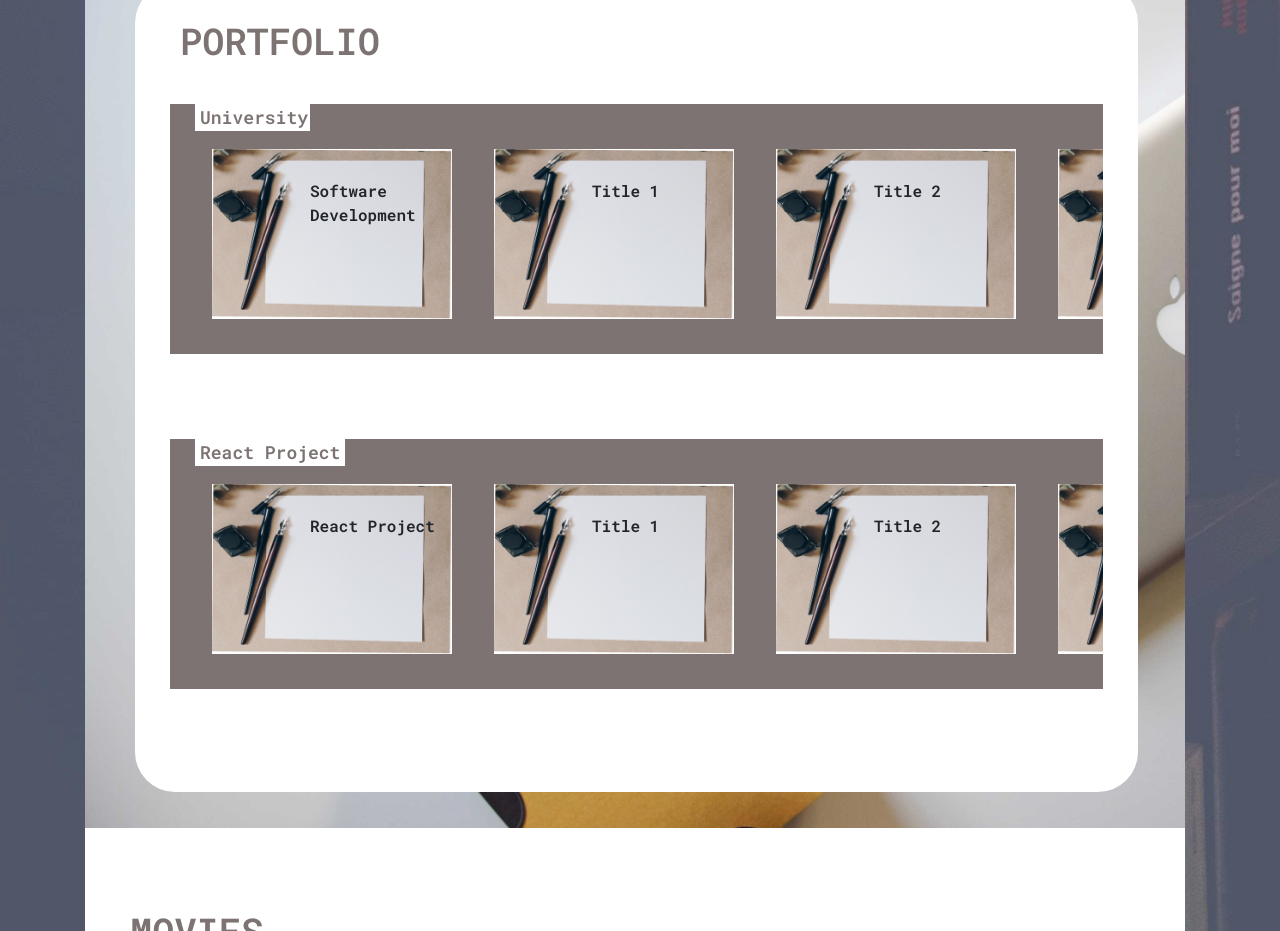
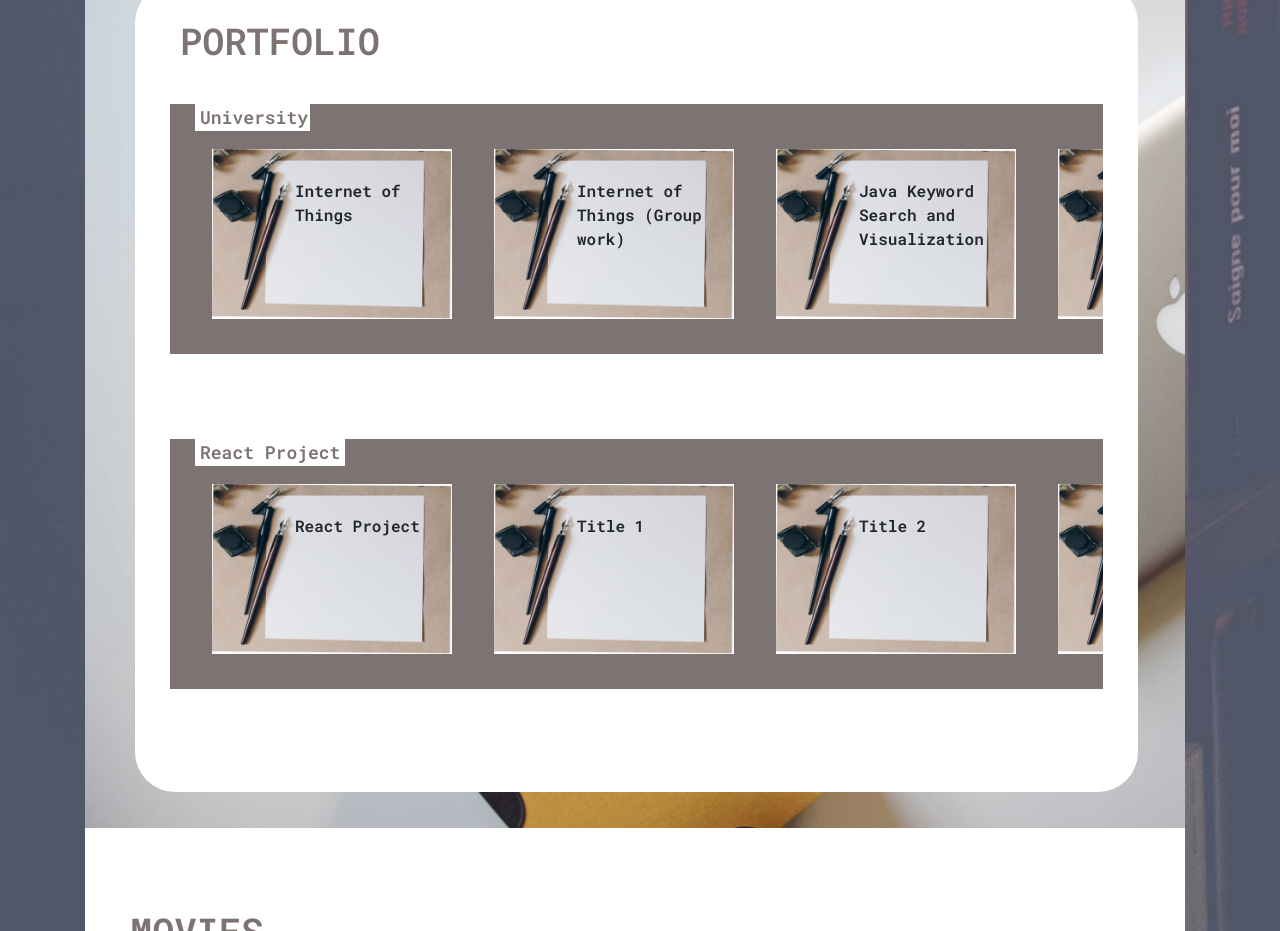
Before and after one commit to Bdhawa123/website, a React (Create React App) app in the folder frontend/: page / in a window 1280 px wide. Shown: the part 3500-4431 px from the top of the page. Built offline with nearby package versions, Linux system fonts and the light colour scheme; no server answers; what cloudinary-react would draw is missing.

Commit message:
updated project component and added carousel

```diff
--- a/frontend/src/Components/Pages/FifthPage.js
+++ b/frontend/src/Components/Pages/FifthPage.js
@@ -3,51 +3,52 @@ import folder from "./../../images/folder.jpg";
 import "./../../styles/FifthPage.css";
 import FifthPageExpanded from "./FifthPageExpanded";
 import { CSSTransition } from "react-transition-group";
+import projectFile from "../jsonFiles/home/projects/projectFile";
 
-const University_Project = [
-  {
-    Title: "Software Development",
-    shortDescription: "shortDescription",
-    Description: "Description",
-    link: "Link",
-  },
-  {
-    Title: "Title 1",
-    shortDescription: "shortDescription",
-    Description: "Description",
-    link: "Link",
-  },
-  {
-    Title: "Title 2",
-    shortDescription: "shortDescription",
-    Description: "Description",
-    link: "Link",
-  },
-  {
-    Title: "Title 3",
-    shortDescription: "shortDescription",
-    Description: "Description",
-    link: "Link",
-  },
-  {
-    Title: "Title 4",
-    shortDescription: "shortDescription",
-    Description: "Description",
-    link: "Link",
-  },
-  {
-    Title: "Title 5",
-    shortDescription: "shortDescription",
-    Description: "Description",
-    link: "Link",
-  },
-  {
-    Title: "Title 6",
-    shortDescription: "shortDescription",
-    Description: "Description",
-    link: "Link",
-  },
-];
+// const University_Project = [
+//   {
+//     Title: "Software Development",
+//     shortDescription: "shortDescription",
+//     Description: "Description",
+//     link: "Link",
+//   },
+//   {
+//     Title: "Title 1",
+//     shortDescription: "shortDescription",
+//     Description: "Description",
+//     link: "Link",
+//   },
+//   {
+//     Title: "Title 2",
+//     shortDescription: "shortDescription",
+//     Description: "Description",
+//     link: "Link",
+//   },
+//   {
+//     Title: "Title 3",
+//     shortDescription: "shortDescription",
+//     Description: "Description",
+//     link: "Link",
+//   },
+//   {
+//     Title: "Title 4",
+//     shortDescription: "shortDescription",
+//     Description: "Description",
+//     link: "Link",
+//   },
+//   {
+//     Title: "Title 5",
+//     shortDescription: "shortDescription",
+//     Description: "Description",
+//     link: "Link",
+//   },
+//   {
+//     Title: "Title 6",
+//     shortDescription: "shortDescription",
+//     Description: "Description",
+//     link: "Link",
+//   },
+// ];
 
 const React_Projects = [
   {
@@ -94,9 +95,6 @@ const React_Projects = [
   },
 ];
 const FifthPage = () => {
-  // University_Projects = {};
-  // React_Projects = {};
-
   const [toggle, setToggle] = useState(false);
   const [selectedProject, setSelect] = useState("");
 
@@ -109,7 +107,7 @@ const FifthPage = () => {
           <div className="uniTextDes">University</div>
           <div className="wrapper">
             <div className="horizontal_scroll">
-              {University_Project.map((Project) => {
+              {projectFile.map((Project) => {
                 return (
                   <div
                     onClick={() => {
@@ -130,10 +128,9 @@ const FifthPage = () => {
           <div className="reactProjectDesc">React Project</div>
           <div className="horizontal_scroll">
             {React_Projects.map((Project) => {
-              console.log(Project);
               return (
                 <div
-                  onClick={()=>{
+                  onClick={() => {
                     setToggle(!toggle);
                     setSelect(Project);
                   }}
--- a/frontend/src/Components/Pages/FifthPageExpanded.js
+++ b/frontend/src/Components/Pages/FifthPageExpanded.js
@@ -1,7 +1,22 @@
-import React from "react";
+import React, { useState } from "react";
 import "../../styles/FifthPageExpanded.css";
 import temp from "../../images/tmPlaceholder.jpg";
 import cross from "../../images/cancel_white.svg";
+import { Carousel } from "react-bootstrap";
+
+const Slides = ({ images }) => {
+  return (
+    <Carousel variant="dark">
+      {images.map((image) => {
+        return (
+          <Carousel.Item>
+            <img src={image} />
+          </Carousel.Item>
+        );
+      })}
+    </Carousel>
+  );
+};
 
 const FifthPageExpanded = ({ selectedProject, toggle }) => {
   return (
@@ -15,10 +30,19 @@ const FifthPageExpanded = ({ selectedProject, toggle }) => {
         <img src={cross} style={{ width: "30px" }} />
       </div>
       <div className="imageHolder">
-        <img src={temp} />
+        {selectedProject.imgLink != null ? (
+          <Slides images={selectedProject.imgLink} />
+        ) : null}
       </div>
       <div className="textHolder">
-        <div className="projectName">{selectedProject.Title}</div>
+        <div
+          className="projectName"
+          onClick={() => {
+            window.open(selectedProject.gitRepo);
+          }}
+        >
+          {selectedProject.Title}
+        </div>
         <div className="shortDescription">
           {selectedProject.shortDescription}
         </div>
--- a/frontend/src/Components/jsonFiles/home/projects/projectFile.js
+++ b/frontend/src/Components/jsonFiles/home/projects/projectFile.js
@@ -1,22 +1,21 @@
-const Data = [
+const projectFile = [
   {
-    id: 184210862,
-    title: "Internet of Things",
-    src: [
+    Title: "Internet of Things",
+    imgLink: [
       "https://res.cloudinary.com/classic-euphemist/image/upload/v1593582598/project/IOT/1.jpg",
       "https://res.cloudinary.com/classic-euphemist/image/upload/v1593582595/project/IOT/2.jpg",
       "https://res.cloudinary.com/classic-euphemist/image/upload/v1593582574/project/IOT/3.jpg",
       "https://res.cloudinary.com/classic-euphemist/image/upload/v1593582574/project/IOT/4.jpg",
     ],
     shortDescription: "A personal project for coursework on Internet of Things",
-    projectDesc:
+    Description:
       "Used Arduino and a raspberry pi to create a light bulb that glows on and off in response to proximity sensor, the device has applications in home security ",
     languages: "C, python",
+    gitRepo: "https://github.com/Bdhawa123/IoT",
   },
   {
-    id: 189182699,
-    title: "Internet of Things (Group work)",
-    src: [
+    Title: "Internet of Things (Group work)",
+    imgLink: [
       "https://res.cloudinary.com/classic-euphemist/image/upload/v1593582778/project/IOT_G/1.png",
       "https://res.cloudinary.com/classic-euphemist/image/upload/v1593582607/project/IOT_G/2.png",
       "https://res.cloudinary.com/classic-euphemist/image/upload/v1593582588/project/IOT_G/3.png",
@@ -25,27 +24,14 @@ const Data = [
       "https://res.cloudinary.com/classic-euphemist/image/upload/v1593582583/project/IOT_G/6.png",
     ],
     shortDescription: "A Group project for coursework on Internet of Things",
-    projectDesc:
+    Description:
       "Used Arduino and a raspberry pi to create a game where sounds were used to create random notes and guesses were made by user through remote to note the user success and failure and shown on a website hosted on raspberry pi 3",
     languages: "C, python",
+    gitRepo: "https://github.com/Bdhawa123/IOT_G",
   },
   {
-    id: 206076459,
-    title: "Java Keyword Assignment",
-    src: [
-      "https://res.cloudinary.com/classic-euphemist/image/upload/v1593582583/project/Java_Keyword/1.png",
-      "https://res.cloudinary.com/classic-euphemist/image/upload/v1593582582/project/Java_Keyword/2.png",
-      "https://res.cloudinary.com/classic-euphemist/image/upload/v1593582582/project/Java_Keyword/3.png",
-    ],
-    shortDescription: "Keyword Search using Input output buffered stream",
-    projectDesc:
-      "Created a bash file where user could input keyword to extract paragraph and lines which included keywords. The length of the extraction could be defined by user in the input",
-    languages: "Java, Java IO",
-  },
-  {
-    id: 213589674,
-    title: "Java Keyword Search and Visualization",
-    src: [
+    Title: "Java Keyword Search and Visualization",
+    imgLink: [
       "https://res.cloudinary.com/classic-euphemist/image/upload/v1593582782/project/Java_Keyword_Search/1.png",
       "https://res.cloudinary.com/classic-euphemist/image/upload/v1593582779/project/Java_Keyword_Search/2.png",
       "https://res.cloudinary.com/classic-euphemist/image/upload/v1593582586/project/Java_Keyword_Search/3.png",
@@ -55,64 +41,32 @@ const Data = [
     ],
     shortDescription:
       "A GUI equipped Java Keyword for searching and visualizing data",
-    projectDesc:
+    Description:
       "Advancement from Java Keyword assignment, this project uses mvc framework and java fx for visualizing top keyword in the selected document, the user provides keyword and top co-occuring keywords are listed",
     languages: "Java, Java FX, mvc architecture",
+    gitRepo: "https://github.com/Bdhawa123/Java_KeyWord_Search",
   },
   {
-    id: 193052482,
-    title: "React Project",
-    src: [
-      "https://res.cloudinary.com/classic-euphemist/image/upload/v1593582785/project/react-2/1.png",
-      "https://res.cloudinary.com/classic-euphemist/image/upload/v1593582785/project/react-2/1.png",
-      "https://res.cloudinary.com/classic-euphemist/image/upload/v1593582588/project/react-2/3.png",
-      "https://res.cloudinary.com/classic-euphemist/image/upload/v1593582587/project/react-2/4.png",
-      "https://res.cloudinary.com/classic-euphemist/image/upload/v1593582587/project/react-2/5.png",
-    ],
-    shortDescription: "A project done from coursework in coursera.org",
-    projectDesc:
-      "Created a website for a restaurant utilising react and redux framework",
-    languages: "React, JavaScript, HTML5",
-  },
-  {
-    id: 174096793,
-    title: "Final Year Project",
-    src: [
+    Title: "Final Year Project",
+    imgLink: [
       "https://res.cloudinary.com/classic-euphemist/image/upload/v1593582789/project/SEPAB-34/1.jpg",
       "https://res.cloudinary.com/classic-euphemist/image/upload/v1593582590/project/SEPAB-34/2.jpg",
     ],
     shortDescription: "Final year Project at Swinburne",
-    projectDesc:
+    Description:
       "created a web application utilising leaflet maps, javascript and PHP for clients to upload data to Nectar cloud and visualized in maps",
     languages: "PHP, JavaScript, Nectar Cloud",
+    gitRepo: "https://github.com/Bdhawa123/SEPAB-34",
   },
   {
-    id: 252630624,
-    title: "Quaranteams",
-    src: null,
-    shortDescription: "Hackathon Project",
-    projectDesc:
-      "A prototype application created for hack the crisis 2020 Australia",
-    languages: null,
-  },
-  {
-    id: 258786973,
-    title: "FishTail",
-    src: null,
+    Title: "FishTail",
+    imgLink: null,
     shortDescription: "Inventory management application",
-    projectDesc:
+    Description:
       "Database management system using simplified UI for managing Sales and Inventory",
     languages: "React,JavaScipt,Bootstrap, Reactstrap,flexbox",
-  },
-  {
-    id: 257617752,
-    title: "Context API and Hooks",
-    src: null,
-    shortDescription: "Net Ninja youtube tutorial",
-    projectDesc:
-      "Uses local database javascript to change styles in  UI and read formdata ",
-    languages: "Context API, React",
+    gitRepo: "https://github.com/Bdhawa123/FishTail",
   },
 ];
 
-export default Data;
+export default projectFile;
--- a/frontend/src/styles/FifthPage.css
+++ b/frontend/src/styles/FifthPage.css
@@ -77,13 +77,14 @@
 .ProjectDesc {
   position: relative;
   top: -140px;
-  margin-left: 140px;
+  margin-left: 75px;
+  padding-left: 50px;
   cursor: pointer;
   transition: all 0.5s;
 }
 
 .ProjectDesc:hover {
-  transform: scale(1.25);
+  transform: scale(1.15);
   text-decoration: underline;
 }
 
--- a/frontend/src/styles/FifthPageExpanded.css
+++ b/frontend/src/styles/FifthPageExpanded.css
@@ -27,8 +27,8 @@
 }
 
 .imageHolder img {
-  height: 375px;
-  width: 270px;
+  height: 300px;
+  width: 375px;
   margin-top: -40px;
 }
 
@@ -38,6 +38,7 @@
   width: 425px;
   display: flex;
   flex-direction: column;
+  padding-left: 25px;
 }
 
 .cross {
@@ -46,3 +47,32 @@
   margin-top: -560px;
   cursor: pointer;
 }
+
+.projectName {
+  display: flex;
+  text-align: center;
+  margin-top: 40px;
+  margin-bottom: 15px;
+  font-size: 23px;
+  cursor: pointer;
+  height: 40px;
+}
+
+.projectName:hover {
+  text-decoration: underline;
+  font-size: 25px;
+}
+
+.shortDescription {
+  font-style: italic;
+  display: flex;
+  align-items: center;
+  height: 150px;
+}
+
+.Description {
+  display: flex;
+  height: 200px;
+  font-size: 16px;
+  align-items: center;
+}
```
